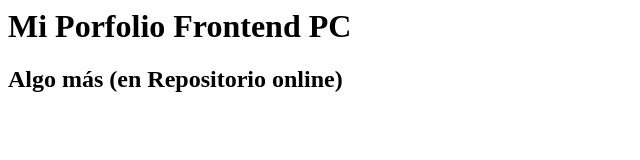
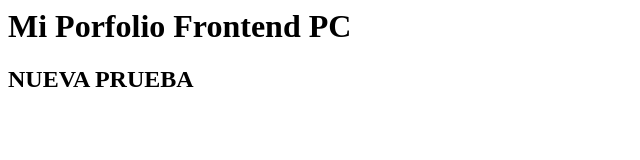
Before and after one commit to JaviRicarteDev/PortfolioFrontend, a plain HTML site: page index.html in a window 1280 px wide. Shown: the whole page, without its empty margins (0-640 px from the left). Drawn offline with Linux system fonts and the light colour scheme.

Commit message:
Update index.html

```diff
--- a/index.html
+++ b/index.html
@@ -1,2 +1,2 @@
 <h1>Mi Porfolio Frontend PC</h1>
-<h2>Algo más (en Repositorio online)</h2>
+<h2>NUEVA PRUEBA</h2>
```
